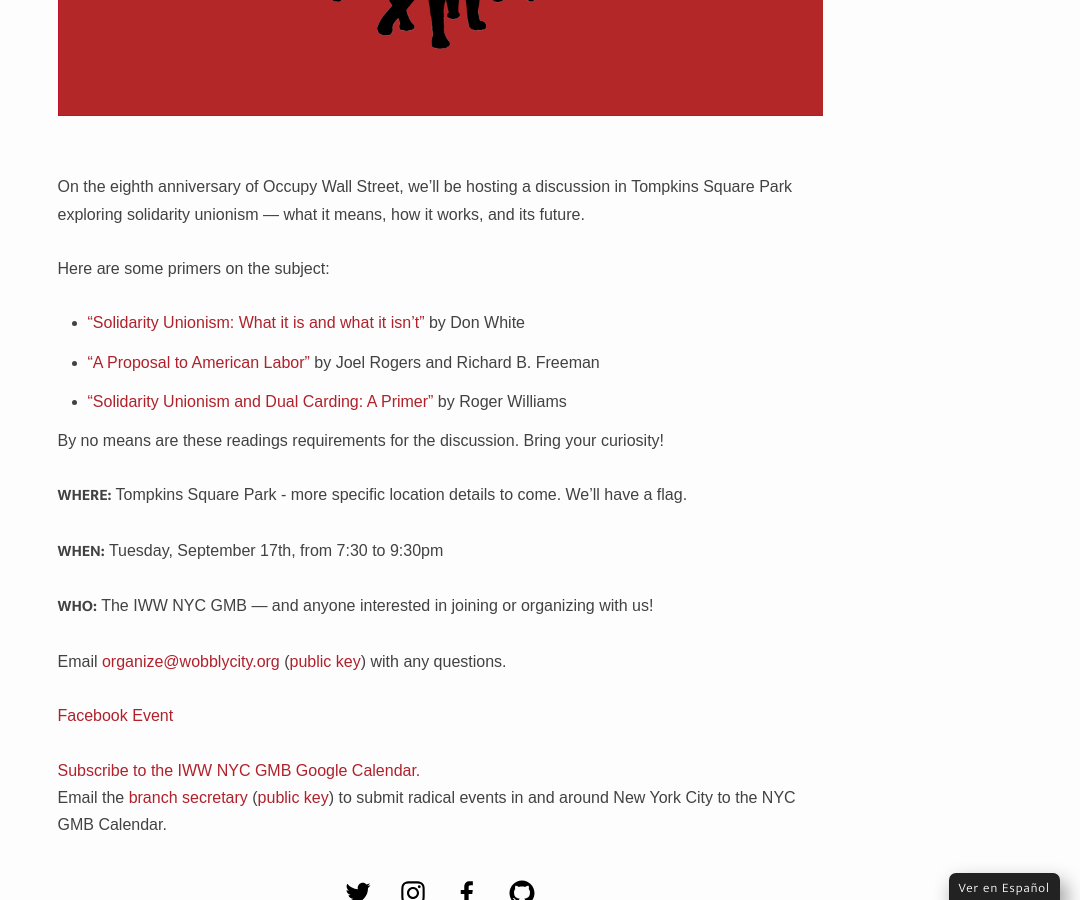
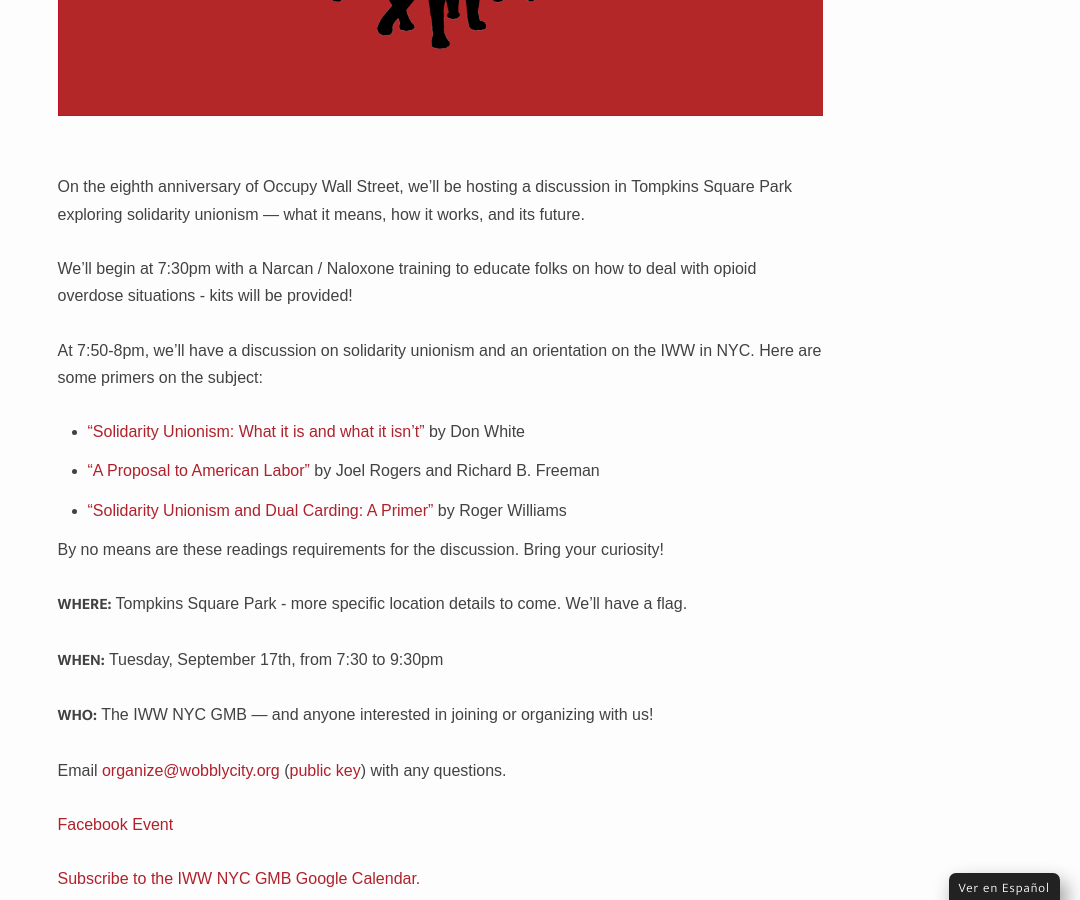
Before and after one commit to IWW-NYC-GMB/iww.nyc, a Jekyll site: the page built from _events/september-2019-orientation.md, in a window 1280 px wide and 900 px high, scrolled down 1100 px. Shown: the whole window, without its empty margins (200-1280 px from the left). Built offline with Jekyll 4.4.1, drawn with Linux system fonts in a browser that asks for light colours; some web fonts are replaced.

Commit message:
Update september-2019-orientation.md

```diff
--- a/_events/september-2019-orientation.md
+++ b/_events/september-2019-orientation.md
@@ -8,7 +8,9 @@
 
 On the eighth anniversary of Occupy Wall Street, we'll be hosting a discussion in Tompkins Square Park exploring solidarity unionism — what it means, how it works, and its future.
 
-Here are some primers on the subject:
+We'll begin at 7:30pm with a Narcan / Naloxone training to educate folks on how to deal with opioid overdose situations - kits will be provided!
+
+At 7:50-8pm, we'll have a discussion on solidarity unionism and an orientation on the IWW in NYC. Here are some primers on the subject:
 * ["Solidarity Unionism: What it is and what it isn't"](http://organizing.work/2018/09/solidarity-unionism-what-it-is-and-what-it-isnt/) by Don White
 * ["A Proposal to American Labor"](https://www.thenation.com/article/proposal-american-labor/) by Joel Rogers and Richard B. Freeman
 * ["Solidarity Unionism and Dual Carding: A Primer"](https://www.iww.org/about/solidarityunionism/SolidarityUnionismandDualCardingAPrimer) by Roger Williams
```
